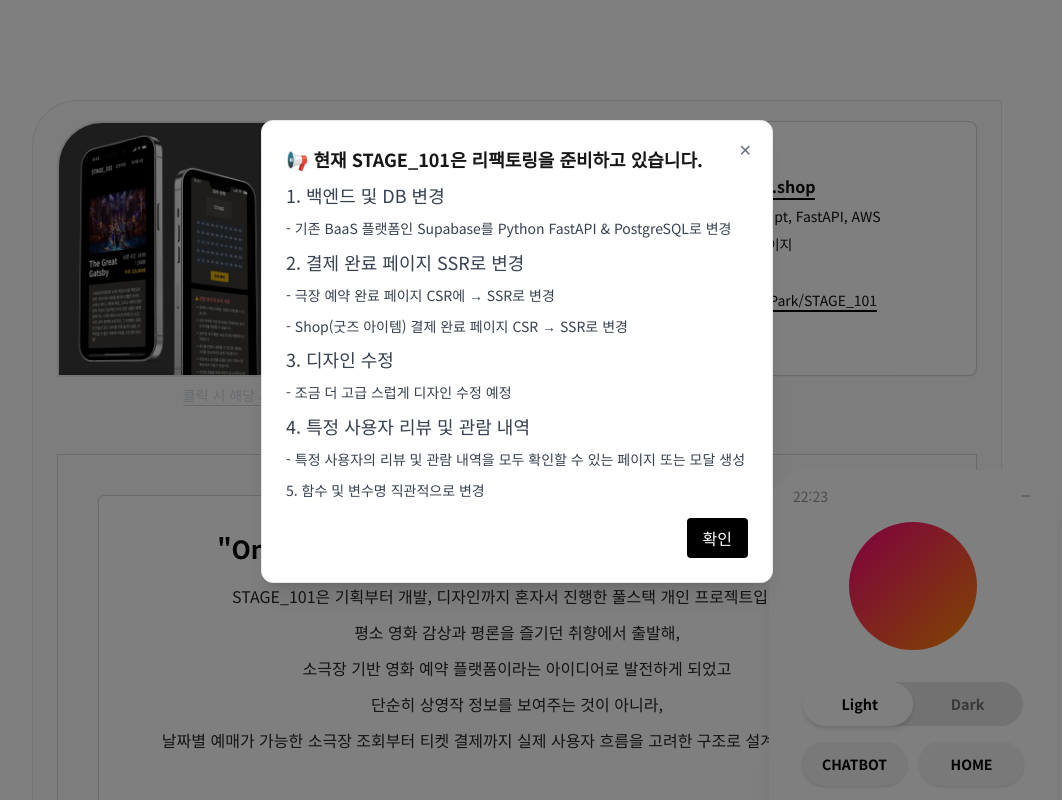
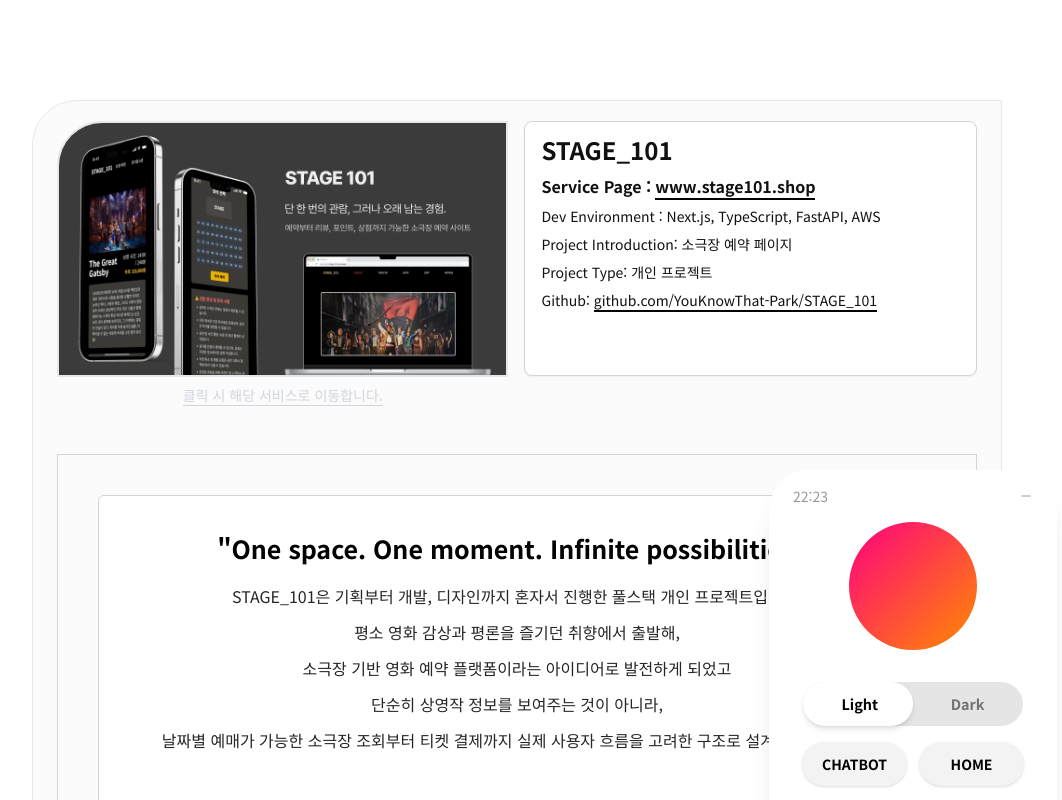
Before and after one commit to YouKnowThat-Park/WooSeokBot, a Next.js app in the folder front/: page /project/stage101 in a window 1280 px wide. Shown: the top 800 px of the page, without its empty margins (123-1185 px from the left). Built offline with nearby package versions, Linux system fonts and the light colour scheme.

Commit message:
remove: stage101 리펙터링 관련 모달 삭제

```diff
--- a/front/src/app/project/stage101/_components/Stage101Modal.tsx
+++ /dev/null
@@ -1,54 +0,0 @@
-import React from "react";
-
-interface ModalProps {
-  onClose: () => void;
-}
-const Stage101Modal = ({ onClose }: ModalProps) => {
-  return (
-    <div className="fixed inset-0 z-[9999] bg-black/50 flex items-start justify-center pt-[120px] px-4">
-      <div
-        className="bg-white dark:bg-[#2e2e2e] w-full max-w-lg rounded-xl shadow-xl p-6 relative border dark:border-neutral-700"
-        onClick={(e) => e.stopPropagation()}
-      >
-        <button
-          onClick={onClose}
-          className="absolute top-4 right-5 text-gray-500 hover:text-gray-800 dark:text-gray-300 dark:hover:text-white"
-        >
-          ✕
-        </button>
-
-        <h2 className="text-lg font-bold mb-2">
-          📢 현재 STAGE_101은 리팩토링을 준비하고 있습니다.
-        </h2>
-        <div className="flex flex-col gap-2 text-sm text-gray-700 dark:text-gray-200 leading-relaxed">
-          <span className="text-lg">1. 백엔드 및 DB 변경</span>
-          <span>
-            - 기존 BaaS 플랫폼인 Supabase를 Python FastAPI & PostgreSQL로 변경
-          </span>
-          <span className="text-lg">2. 결제 완료 페이지 SSR로 변경</span>
-          <span>- 극장 예약 완료 페이지 CSR에 → SSR로 변경</span>
-          <span>- Shop(굿즈 아이템) 결제 완료 페이지 CSR → SSR로 변경</span>
-          <span className="text-lg">3. 디자인 수정</span>
-          <span>- 조금 더 고급 스럽게 디자인 수정 예정</span>
-          <span className="text-lg">4. 특정 사용자 리뷰 및 관람 내역</span>
-          <span>
-            - 특정 사용자의 리뷰 및 관람 내역을 모두 확인할 수 있는 페이지 또는
-            모달 생성
-          </span>
-          <span className="test-lg">5. 함수 및 변수명 직관적으로 변경</span>
-        </div>
-
-        <div className="mt-4 text-right">
-          <button
-            onClick={onClose}
-            className="px-4 py-2 bg-black text-white rounded hover:bg-gray-800 transition"
-          >
-            확인
-          </button>
-        </div>
-      </div>
-    </div>
-  );
-};
-
-export default Stage101Modal;
--- a/front/src/app/project/stage101/page.tsx
+++ b/front/src/app/project/stage101/page.tsx
@@ -1,6 +1,6 @@
 "use client";
 
-import React, { useEffect, useState } from "react";
+import React from "react";
 import PerformanceSection from "../_components/Performance";
 import ProjectHero from "../../_components/ProjectHero";
 import ProjectRetrospective from "../_components/ProjectRetrospective";
@@ -16,14 +16,8 @@
 import { Stage101Details } from "@/data/stage101Details";
 import { StageTeam } from "@/data/StageTeamRoles";
 import ProjectGoals from "../../_components/ProjectGoals";
-import Stage101Modal from "./_components/Stage101Modal";
 
 const Stage101 = () => {
-  const [modal, setModal] = useState(false);
-
-  useEffect(() => {
-    setModal(true);
-  }, []);
   return (
     <div className="w-[970px] h-full mt-[100px] mb-[84px] bg-[#FBFBFB] rounded-tl-[45px] overflow-hidden px-6 border dark:border-black dark:bg-[#2e2e2e] dark:shadow-lg">
       {/* 재사용 컴포넌트 */}
@@ -132,7 +126,6 @@
 
       {/* 재사용 컴포넌트 */}
       <NextProjectsSlider excludeId="Stage101" />
-      {modal && <Stage101Modal onClose={() => setModal(false)} />}
     </div>
   );
 };
```
